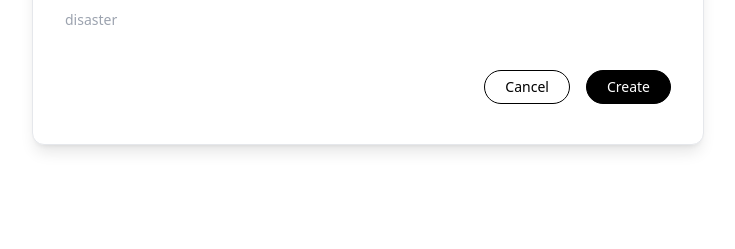
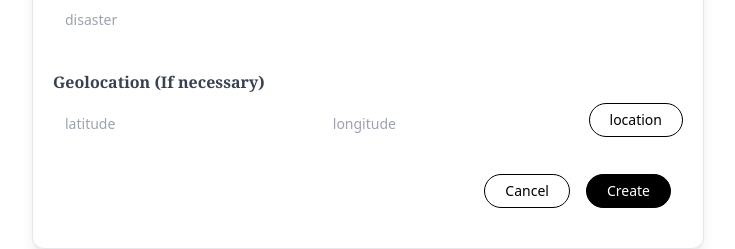
Before and after one commit to abhi9ab/2022_codefury_7.0_AlertNest, a Next.js app: page /create-post in a window 1280 px wide. Shown: the part 433-682 px from the top of the page, without its empty margins (32-767 px from the left). Built offline with nearby package versions, Linux system fonts and the light colour scheme; no server answers.

Commit message:
geolocation func

```diff
--- a/app/api/post/new/route.js
+++ b/app/api/post/new/route.js
@@ -2,11 +2,12 @@ import Post from "@models/post";
 import { connectToDB } from "@utils/database";
 
 export const POST = async (request) => {
-    const { userId, description, disasterType } = await request.json();
+
+    const { userId, description, disasterType, latitude, longitude } = await request.json();
 
     try {
         await connectToDB();
-        const newPost = new Prompt({ creator: userId, description, disasterType });
+        const newPost = new Post({ creator: userId, description, disasterType, latitude, longitude });
 
         await newPost.save();
         return new Response(JSON.stringify(newPost), { status: 201 })
--- a/app/create-post/page.jsx
+++ b/app/create-post/page.jsx
@@ -9,7 +9,12 @@ const CreatePost = () => {
     const router = useRouter();
     const { data: session } = useSession();
     const [submitting, setIsSubmitting] = useState(false);
-    const [post, setPost] = useState({ description: "", disasterType: "" });
+    const [post, setPost] = useState({
+        description: "",
+        disasterType: "",
+        latitude: "",
+        longitude: ""
+    });
 
     const createPost = async (e) => {
         e.preventDefault();
@@ -21,6 +26,8 @@ const CreatePost = () => {
                 description: post.description,
                 userId: session?.user.id,
                 disasterType: post.disasterType,
+                latitude: Number(post.latitude),
+                longitude: Number(post.longitude)
             }),
             });
 
@@ -32,7 +39,28 @@ const CreatePost = () => {
         } finally {
           setIsSubmitting(false);
         }
-      };
+    };
+
+    const getLocation = (e) => {
+        e.preventDefault();
+        if (navigator.geolocation) {
+            navigator.geolocation.watchPosition(
+                (position) => {
+                    setPost((prevPost) => ({
+                        ...prevPost,
+                        latitude: position.coords.latitude.toString(),
+                        longitude: position.coords.longitude.toString(),
+                    }));
+                },
+                (error) => {
+                    console.error("Error getting location:", error);
+                }
+            );
+        } else {
+            console.log("Geolocation is not supported by this browser.");
+        }
+    };
+
 
     return (
         <Form
@@ -41,6 +69,7 @@ const CreatePost = () => {
           setPost={setPost}
           submitting={submitting}
           handleSubmit={createPost}
+          getLocation={getLocation}
         />
     );
 
--- a/app/page.jsx
+++ b/app/page.jsx
@@ -8,7 +8,7 @@ const Home = () => (
       <span className='text-center text-amber-700'> risks zones & guides</span>
     </h1>
     <p className='mt-5 text-lg text-gray-600 sm:text-xl max-w-full text-center '>
-        alertnest is an open-source disaster preparedness app which is created to enhance disaster
+        Alertnest is an open-source disaster preparedness app which is created to enhance disaster
         preparedness and response, addressing issues such as limited
         access to reliable information, insufficient education on disaster
         response, and fragmented communication channels
--- a/components/Form.jsx
+++ b/components/Form.jsx
@@ -1,6 +1,9 @@
 import Link from "next/link";
+import { useEffect } from "react";
 
-const Form = ({ type, post, setPost, submitting, handleSubmit }) => {
+
+const Form = ({ type, post, setPost, submitting, handleSubmit, getLocation }) => {
+
   return (
     <section className='w-full max-w-full justify-start flex-col'>
       <h1 className='mt-5 text-3xl font-extrabold leading-[1.15] text-black sm:text-4xl text-left'>
@@ -45,6 +48,35 @@ const Form = ({ type, post, setPost, submitting, handleSubmit }) => {
           />
         </label>
 
+        <label>
+          <span className='font-serif font-semibold text-base text-gray-700'>
+            Geolocation (If necessary)
+          </span>
+          <div className="flex justify-start items-center gap-3">
+            <input
+              value={post.latitude}
+              onChange={(e) => setPost({ ...post, latitude: e.target.value })}
+              type='text'
+              placeholder='latitude'
+              className='w-full flex rounded-lg mt-2 p-3 text-sm text-gray-500'
+            />
+            <input
+              value={post.longitude}
+              onChange={(e) => setPost({ ...post, longitude: e.target.value })}
+              type='text'
+              placeholder='longitude'
+              className='w-full flex rounded-lg mt-2 p-3 text-sm text-gray-500'
+            />
+            <button
+              type="button"
+              onClick={getLocation}
+              className='rounded-full border border-black bg-transparent py-1.5 px-5 text-black transition-all hover:bg-black hover:text-white text-center text-sm font-inter flex items-center justify-center'
+            >
+              location
+            </button>
+          </div>
+        </label>
+
         <div className='flex justify-end mx-3 mb-5 gap-4'>
           <Link href='/' className='rounded-full border border-black bg-transparent py-1.5 px-5 text-black transition-all hover:bg-black hover:text-white text-center text-sm font-inter flex items-center justify-center'>
             Cancel
--- a/models/post.js
+++ b/models/post.js
@@ -10,9 +10,17 @@ const PostSchema = new Schema({
     type: String,
     required: [true, 'Description is required.'],
   },
-  tag: {
+  disasterType: {
     type: String,
     required: [true, 'Disaster Type is required.'],
+  },
+  latitude: {
+    type: Number,
+    required: [true, 'Latitude is required.'],
+  },
+  longitude: {
+    type: Number,
+    required: [true, 'Longitude is required.'],
   }
 });
 
```
